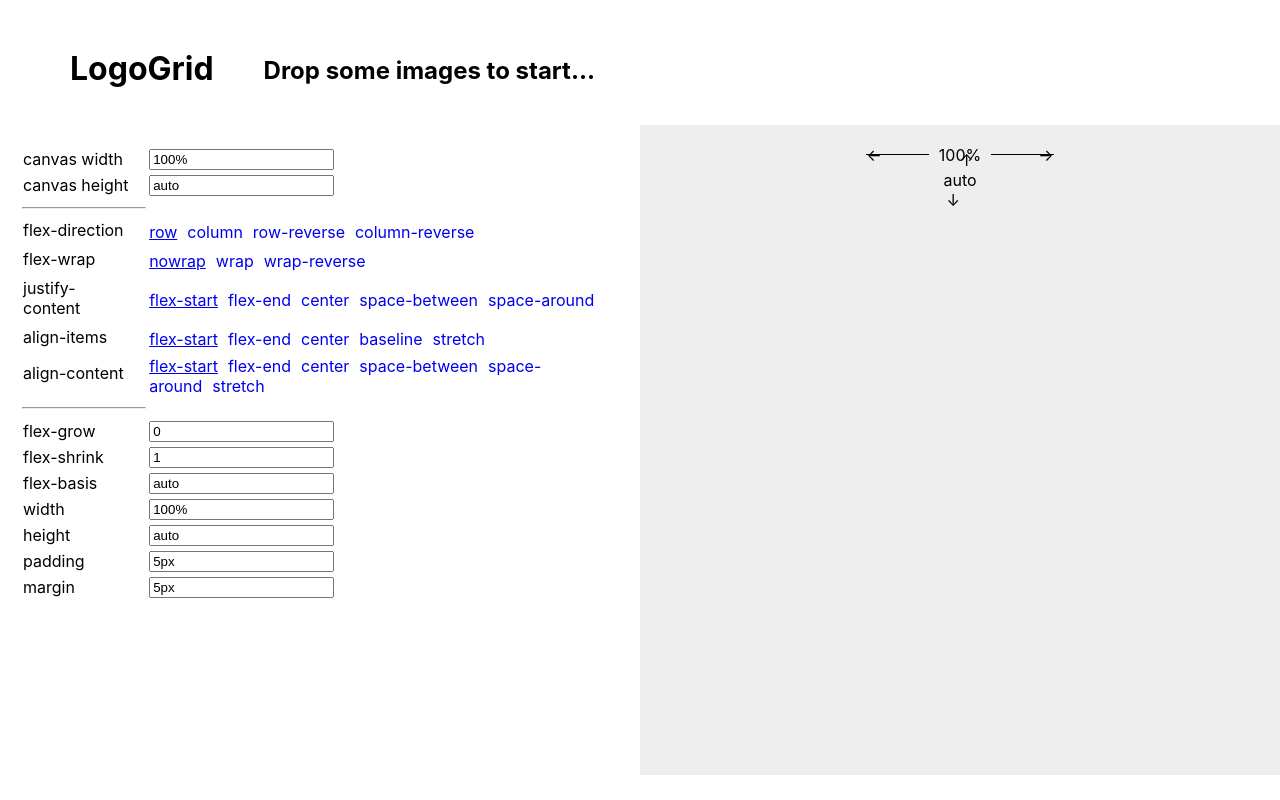
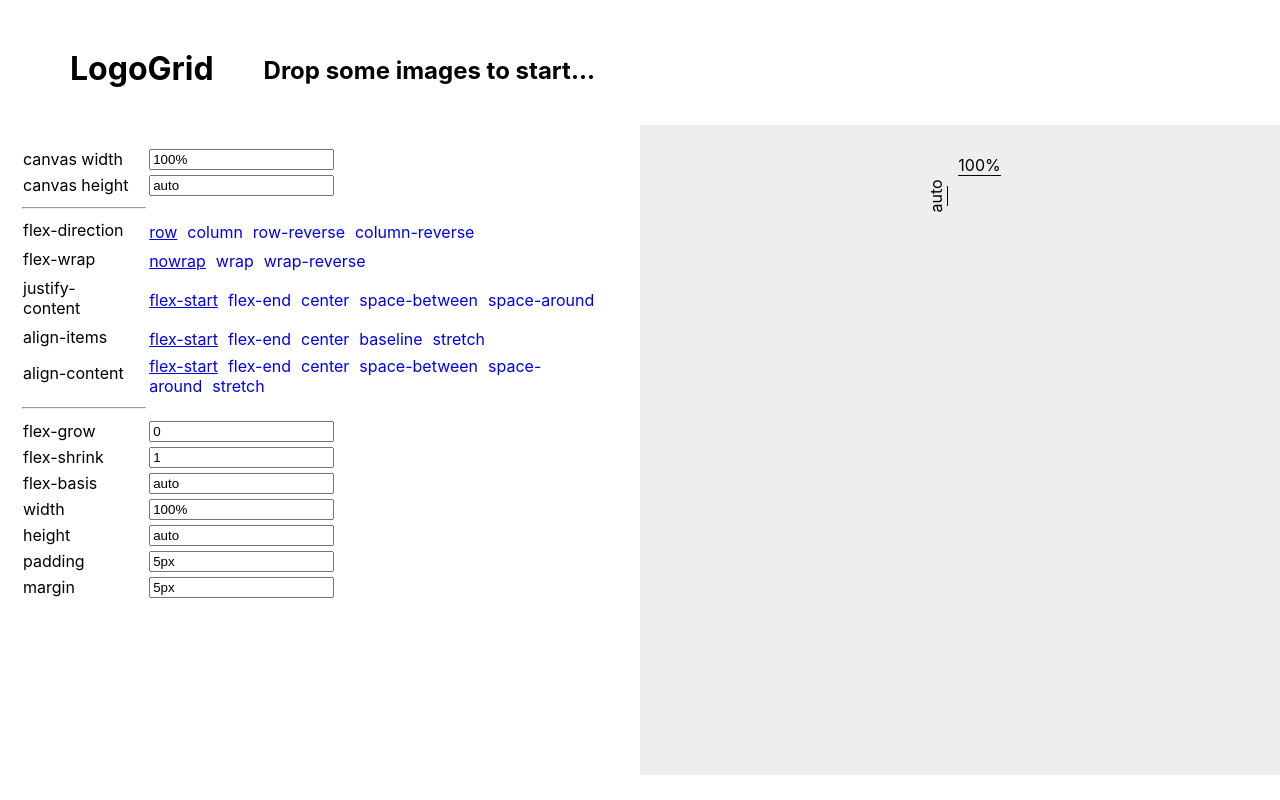
Before and after one commit to Tstassin/logogrid, a React (Create React App) app: page / in a window 1280 px wide. Built offline with nearby package versions, Linux system fonts and the light colour scheme.

Commit message:
Yeah, way better with table css properties

```diff
--- a/src/App.css
+++ b/src/App.css
@@ -112,52 +112,23 @@
     color: #fff
 }
 
-.showSize.width {
+  .canvasWrapper {
     text-align: center;
+    display: table;
+    border-spacing: 10px;
   }
-  .showSize.width > .size {
-    position: relative;
-    padding: 0 10px;
+  .canvasWrapper.width .size {
+    border-bottom: 1px solid black;
   }
-  .showSize.width > .size::before {
-    right: 100%;
-    content:"\2190";
-    text-align: left;
+  .canvasWrapper.height {
+    border-right: 1px solid black;
+    vertical-align: middle;
   }
-  .showSize.width > .size::after {
-    left: 100%;
-    content:"\2192";
-    text-align: right;
-
+  .canvasWrapper.height .size {
+      -webkit-transform: rotate(-90deg);
+      -moz-transform: rotate(-90deg);
+      -o-transform: rotate(-90deg);
+      -ms-transform: rotate(-90deg);
+      transform: rotate(-90deg);
+    margin-right: -5px
   }
-  .showSize.width > .size::before, .showSize.width > .size::after {
-    position: absolute;
-    height: 9.5px;
-    border-bottom: 1px solid black;
-    top: 0;
-    width: 100%;
-  }
-
-
-.showSize.height > .size {
-    float: left;
-    margin: 5px;
-  }
-  .showSize.height {
-    display: flex;
-    align-items: center;
-  }
-
-  .showSize.height > .size::before {
-    content:"\2191";
-    position: relative;
-    top: -20px;
-    left: 30px;
-  }
-
-  .showSize.height > .size::after {
-    content:"\2193";
-    position: relative;
-    top: 20px;
-    left: -30px;
-  }
--- a/src/components/LogoGrid.js
+++ b/src/components/LogoGrid.js
@@ -5,10 +5,17 @@ class LogoGrid extends React.Component {
         return (
             <div className="logogrid">
                 <div className="canvasWrapper">
-                    <div class="showSize width">
-                        <span class="size">{this.props.globals.width}</span>
-                        <div class="showSize height">
-                            <span class="size">{this.props.globals.height}</span>
+                    <div style={{ display: "table-row" }} className="canvasWrapper row">
+                        <div style={{ display: "table-cell" }} className="canvasWrapper corner"></div>
+                        <div style={{ display: "table-cell" }} className="canvasWrapper width size">
+                            <div class="size">{this.props.globals.width}</div>
+                        </div>
+                    </div>
+                    <div style={{ display: "table-row" }} className="canvasWrapper row">
+                        <div style={{ display: "table-cell" }} className="canvasWrapper height size">
+                            <div class="size">{this.props.globals.height}</div>
+                        </div>
+                        <div style={{ display: "table-cell" }} className="canvasWrapper content">
                             <div className="canvas" style={{ ...this.props.properties, ...this.props.globals, display: "flex", background: "white" }}>
                                 {this.props.imageOperations.imageList.map(
                                     (image, index) => {
@@ -16,6 +23,11 @@ class LogoGrid extends React.Component {
                                     }
                                 )}
                             </div>
+                        </div>
+                    </div>
+                    <div class="showSize width">
+                        <div class="showSize height">
+
                         </div>
                     </div>
                 </div>
```
